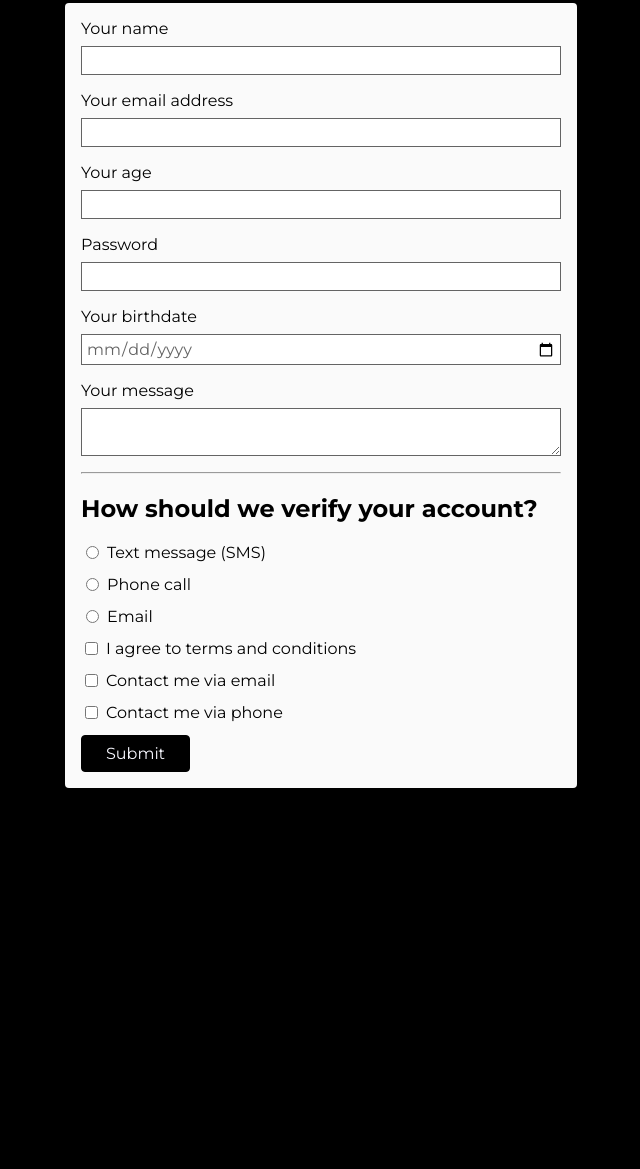
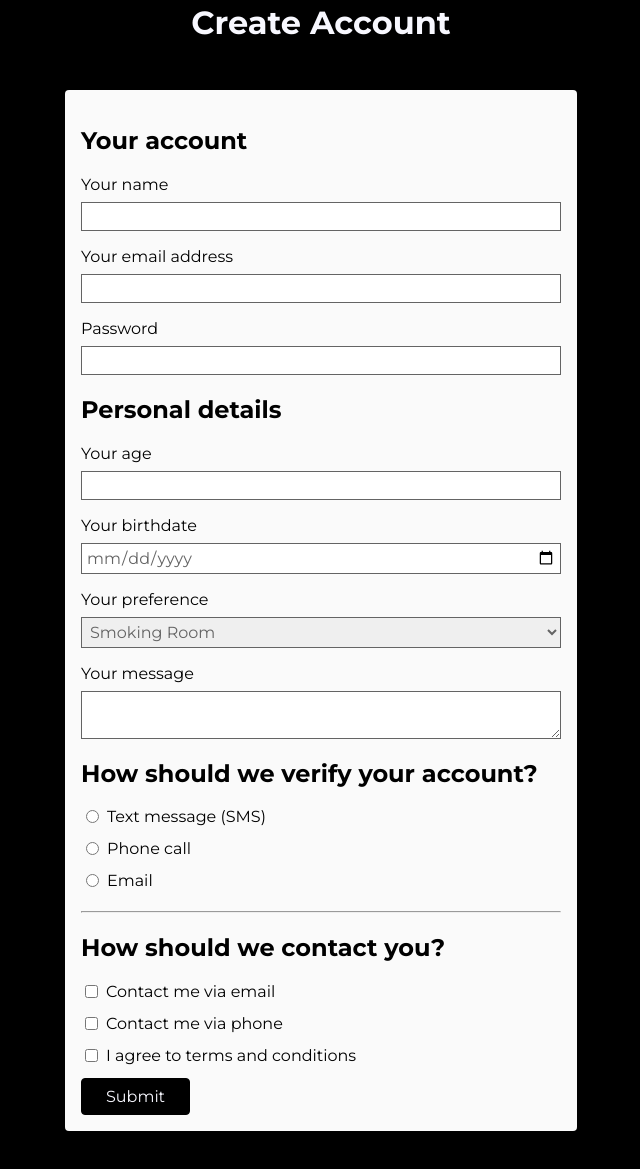
Before and after one commit to soyun0118/Form, a plain HTML site: page index.html in a window 1280 px wide. Shown: the part 125-1294 px from the top of the page, without its empty margins (319-959 px from the left). Before the commit the page ends 1041 px from the top, so only its background shows below. Drawn offline with Linux system fonts and the light colour scheme.

Commit message:
improve semantics

```diff
--- a/index.html
+++ b/index.html
@@ -10,52 +10,98 @@
   <link href="https://fonts.googleapis.com/css2?family=Montserrat:wght@400;700&display=swap" rel="stylesheet">
 </head>
 <body>
+  <header>
+    <h1>Create Account</h1>
+  </header>
+  <main>
     <form action="/" method="POST">
+      <section>
+        <h2>Your account</h2>
+        <ul>
+          <li>
             <label for="user-name">Your name</label>
-		<input type="text" name="user-data" id="user-name">
+            <input type="text" name="user-data" id="user-name" required>
+          </li>
+          <li>
             <label for="user-email">Your email address</label>
-    <input type="email" name="user-email" id="user-email">
+            <input type="email" name="user-email" id="user-email" required>
+          </li>
+          <li>
+            <label for="user-password">Password</label>
+            <input type="password" name="user-password" required minlength="8">
+          </li>
+        </ul>
+      </section>
+
+      <section>
+        <h2>Personal details</h2>
+        <ul>
+          <li>
             <label for="age">Your age</label>
-    <input type="number" step="1" name="user-age" id="user-age">
-    <label for="user-password">Password</label>
-    <input type="password" name="user-password">
+            <input type="number" step="1" name="user-age" id="user-age" required  min="18" max="120">
+          </li>
+          <li>
             <label for="user-birthdate">Your birthdate</label>
-    <input type="date" id="birthdate" name="user-birthdate">
+            <input type="date" id="birthdate" name="user-birthdate" required min="1920-01-01" max="2005-01-01">
+          </li>
+          <li>
+            <label for="preference">Your preference</label>
+            <select id="preference" name="preference">
+              <option value="smoking">Smoking Room</option>
+              <option value="non-smoking">Non-Smoking Room</option>
+            </select>
+          </li>
+        </ul>
+      </section>
 
-    <label for="user-massage">Your message</label>
-    <textarea id="user-massage" name="usermassage"></textarea>
+      <section>
+        <label for="user-message">Your message</label>
+        <textarea id="user-message" name="usermessage"></textarea>
+      </section>
+
+      <section>
+        <h2>How should we verify your account?</h2>
+        <ul>
+          <li class="form-control-inline">
+            <input type="radio" id="verify-text" name="verify" value="text">
+            <label for="verify-text">Text message (SMS)</label>
+          </li>
+          <li class="form-control-inline">
+            <input type="radio" id="verify-call" name="verify" value="call">
+            <label for="verify-call">Phone call</label>
+          </li>
+          <li class="form-control-inline">
+            <input type="radio" id="verify-email" name="verify" value="email">
+            <label for="verify-email">Email</label>
+          </li>
+        </ul>
+      </section>
 
       <hr>
-    <h2>How should we verify your account?</h2>
-    <div class="form-control-inline">
-      <input type="radio" id="verify-text" name="verify" value="text">
-      <label for="verify-text">Text message (SMS)</label>
-    </div>
-    <div class="form-control-inline">
-      <input type="radio" id="verify-call" name="verify" value="call">
-      <label for="verify-call">Phone call</label>
-    </div>
-    <div class="form-control-inline">
-      <input type="radio" id="verify-email" name="verify" value="email">
-      <label for="verify-email">Email</label>
-    </div>
 
+      <section>
+        <h2>How should we contact you?</h2>
+        <ul>
+          <li class="form-control-inline">
+            <input type="checkbox" id="contact-email" name="contact">
+            <label for="contact-email">Contact me via email</label>
+          </li>
+          <li class="form-control-inline">
+            <input type="checkbox" id="contact-phone" name="contact">
+            <label for="contact-phone">Contact me via phone</label>
+          </li>
+        </ul>
+      </section>
+
+      <section>
         <div class="form-control-inline">
           <input type="checkbox" id="agree-terms" name="terms">
           <label for="agree-terms">I agree to terms and conditions</label>
         </div>
+      </section>
 
-    <div class="form-control-inline">
-      <input type="checkbox" id="contact-email" name="contact">
-      <label for="contact-email">Contact me via email</label>
-    </div>
-    <div class="form-control-inline">
-      <input type="checkbox" id="contact-phone" name="contact">
-      <label for="contact-phone">Contact me via phone</label>
-    </div>
-
-
-	  <button>Submit</button>
+      <button type="submit">Submit</button>
     </form>
+  </main>
 </body>
 </html>
--- a/styles.css
+++ b/styles.css
@@ -2,6 +2,17 @@ body {
   font-family: 'Montserrat', sans-serif;
   background-color: rgb(0, 0, 0);
   margin: 8rem;
+}
+
+h1 {
+  text-align: center;
+  color: ghostwhite;
+}
+
+ul {
+  list-style: none;
+  margin: 0;
+  padding: 0;
 }
 
 form {
@@ -17,8 +28,13 @@ label {
   display: block;
 }
 
+textarea {
+  resize: vertical;
+}
+
 input,
-textarea {
+textarea,
+select {
   width: 100%;
   display: block;
   margin-bottom: 1rem;
```
Lines whose indentation alone changed are shown as unchanged.
